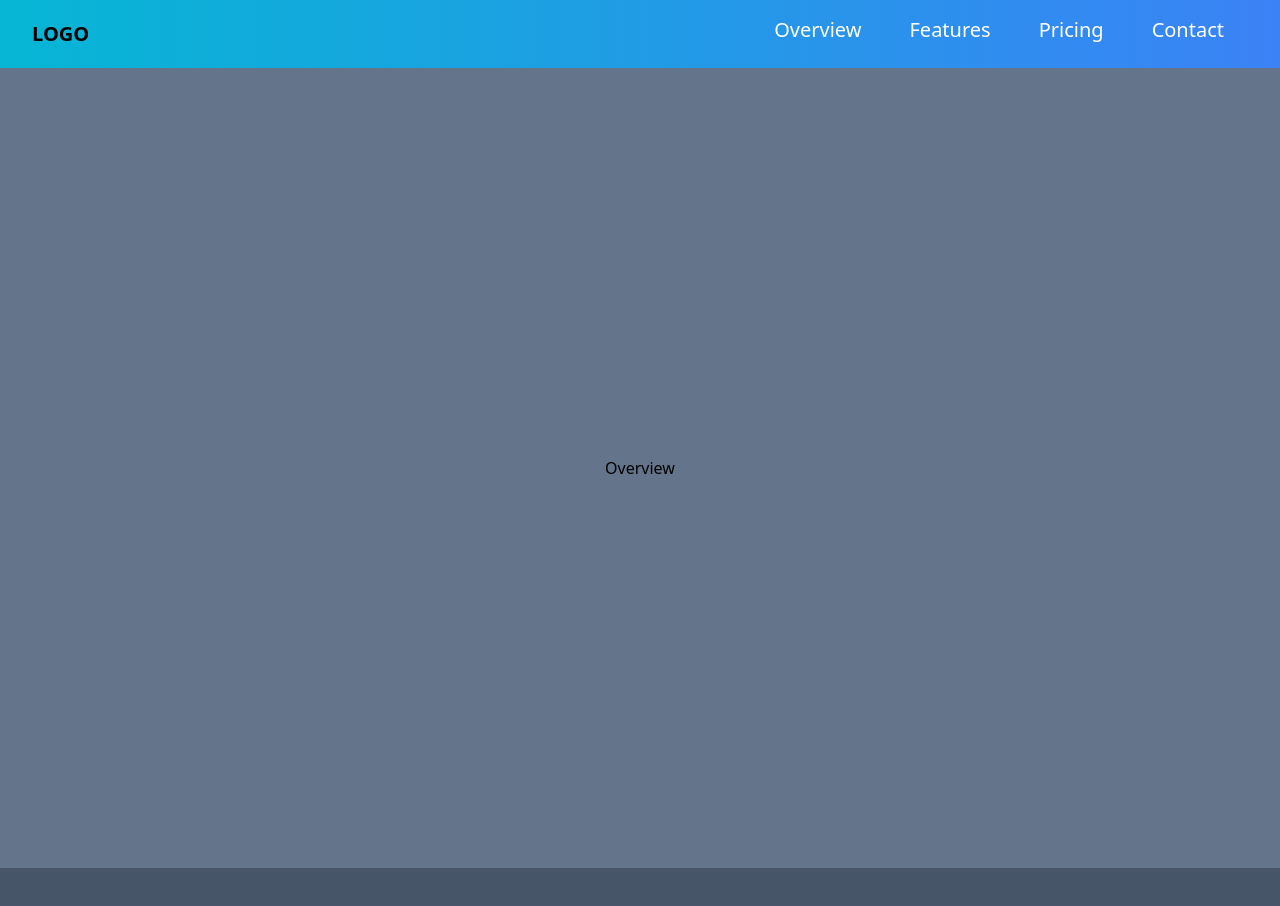
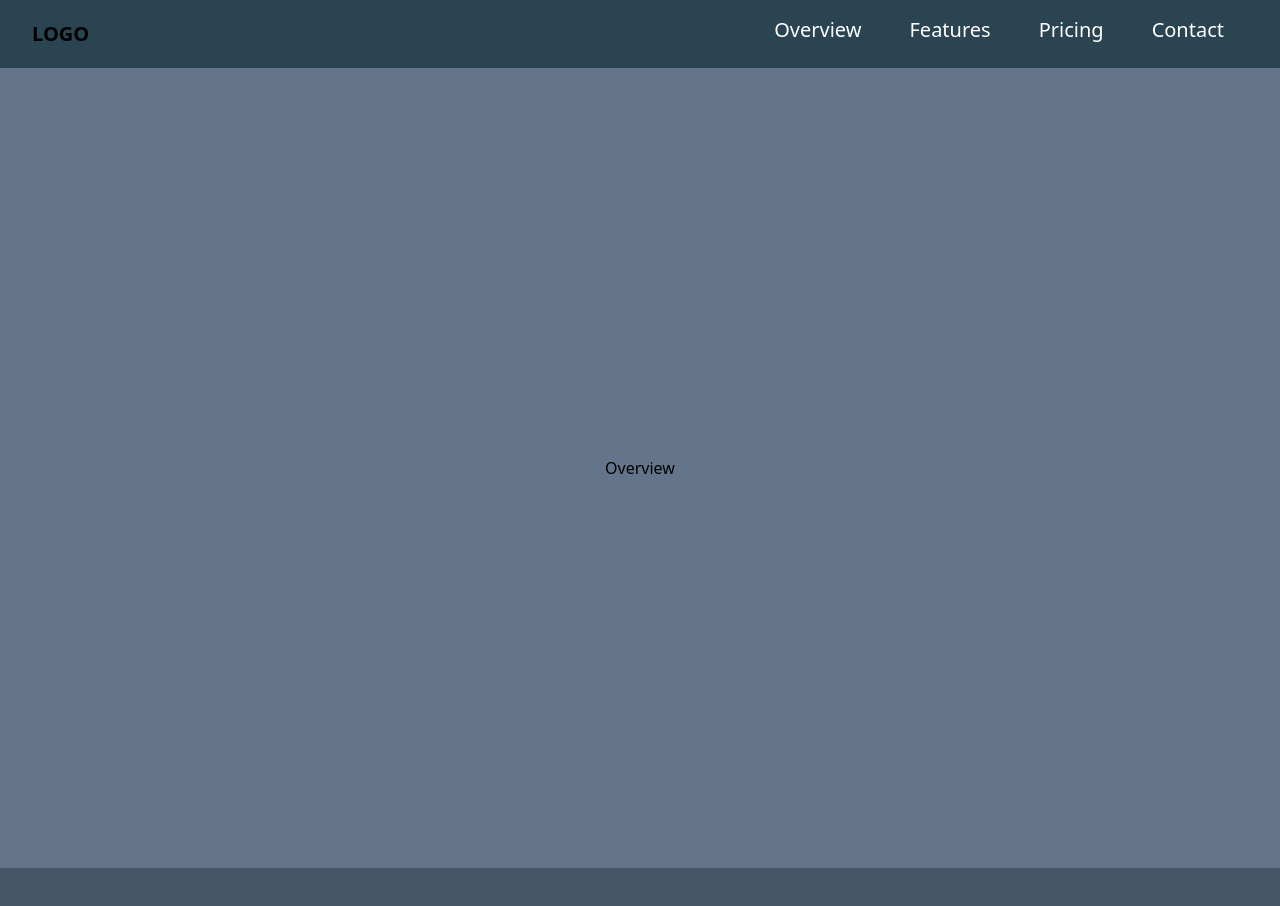
Before and after one commit to FlorinCamarut1/ratuste-form, a Next.js app: page / in a window 1280 px wide. Shown: the top 906 px of the page. Built offline with nearby package versions, Linux system fonts and the light colour scheme.

Commit message:
culoare pagina schimbata

```diff
--- a/components/NavBar.js
+++ b/components/NavBar.js
@@ -7,7 +7,7 @@ function NavBar() {
   const [navbar, setNavbar] = useState(false);
   return (
     <header>
-      <nav className=" w-full bg-gradient-to-r from-cyan-500 to-blue-500  top-0 left-0 right-0 z-10 ">
+      <nav className=" w-full  bg-rata-bg  top-0 left-0 right-0 z-10 ">
         {/* ------mobile menu----------------- */}
         <div className="justify-between px-10  md:items-center md:flex md:px-8">
           <div className="flex py-5  md:block items-center justify-between ">
--- a/tailwind.config.js
+++ b/tailwind.config.js
@@ -9,7 +9,11 @@ module.exports = {
     "./src/**/*.{js,ts,jsx,tsx}",
   ],
   theme: {
-    extend: {},
+    extend: {
+      colors: {
+        "rata-bg": "#2A4452",
+      },
+    },
   },
   plugins: [],
 };
```
